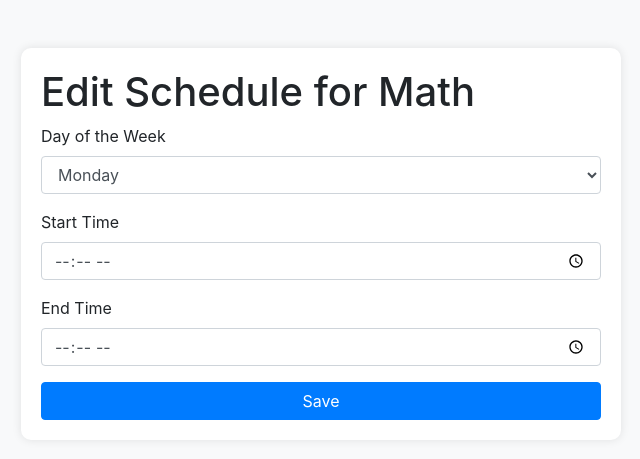
After one commit to Herman-GIT-1/origin, a Flask app: page /admin/course/1/schedule in a window 1280 px wide. The commit adds this page. Shown: the top 459 px of the page, without its empty margins (319-959 px from the left). Run offline with Flask 3, Linux system fonts and the light colour scheme; a user stored in the database is signed in; data comes from the database, SQL or seed files in the repository; both versions use the stored data as it was after the commit.

Commit message:
Schedule update

```diff
--- a/app.py
+++ b/app.py
@@ -5,6 +5,7 @@ from datetime import datetime
 from config import Config
 from extensions import db, mail, login_manager
 from flask_migrate import Migrate
+import enum
 
 app = Flask(__name__)
 app.config.from_object(Config)
@@ -317,14 +318,26 @@ class Course(db.Model):
     code = db.Column(db.String(50), nullable=False, unique=True, index=True)
     teacher_id = db.Column(db.Integer, db.ForeignKey('teacher.id'), nullable=False)
     students = db.relationship('User', secondary='enrollment', back_populates='enrolled_courses')
-    course_schedule = db.relationship('Schedule', backref='course', cascade="all, delete-orphan")
+    course_schedule = db.relationship('Schedule', back_populates='course', cascade="all, delete-orphan")
+
+class DaysOfWeek(enum.Enum):
+    MONDAY = "Monday"
+    TUESDAY = "Tuesday"
+    WEDNESDAY = "Wednesday"
+    THURSDAY = "Thursday"
+    FRIDAY = "Friday"
+    SATURDAY = "Saturday"
+    SUNDAY = "Sunday"
+
 
 class Schedule(db.Model):
     id = db.Column(db.Integer, primary_key=True)
-    course_id = db.Column(db.Integer, db.ForeignKey('course.id'), nullable=False)
-    day_of_week = db.Column(db.String(20), nullable=False)
+    course_id = db.Column(db.Integer, db.ForeignKey('course.id', name="fk_schedule_course"), nullable=False)
+    day_of_week = db.Column(db.Enum(DaysOfWeek), nullable=False)
     start_time = db.Column(db.Time, nullable=False)
     end_time = db.Column(db.Time, nullable=False)
+    course = db.relationship('Course', back_populates='course_schedule')
+
 
 @app.route('/admin_page', methods=['GET', 'POST'])
 @login_required
@@ -421,17 +434,44 @@ def user_courses():
 
 #Module №5
 
-@app.route('/admin/<int:course_id>', methods=['GET', 'POST'])
+@app.route('/admin/course/<int:course_id>/schedule', methods=['GET', 'POST'])
 @login_required
 def edit_course_schedule(course_id):
     course = Course.query.get_or_404(course_id)
+    schedule = Schedule.query.filter_by(course_id=course_id).first()
 
     if request.method == 'POST':
-        course.course_schedule = request.form['course_schedule']
-        db.session.commit()
-        flash('Course schedule updated successfully!', 'success')
-        return redirect(url_for('manage_courses'))
+        try:
+            new_day = request.form['day_of_week']
+            start_time = datetime.strptime(request.form['start_time'], "%H:%M").time()
+            end_time = datetime.strptime(request.form['end_time'], "%H:%M").time()
+
+            if start_time >= end_time:
+                flash('End time must be later than start time.', 'danger')
+                return redirect(url_for('edit_course_schedule', course_id=course_id))
+
+            existing_schedule = Schedule.query.filter_by(course_id=course_id, day_of_week=new_day).first()
+            if existing_schedule and existing_schedule.id != schedule.id:
+                flash('A schedule for this day already exists.', 'warning')
+                return redirect(url_for('edit_course_schedule', course_id=course_id))
+
+            if not schedule:
+                schedule = Schedule(course_id=course_id, day_of_week=new_day, start_time=start_time, end_time=end_time)
+                db.session.add(schedule)
+            else:
+                schedule.day_of_week = new_day
+                schedule.start_time = start_time
+                schedule.end_time = end_time
+
+            db.session.commit()
+            flash('Course schedule updated successfully!', 'success')
+            return redirect(url_for('manage_courses'))
+
+        except ValueError:
+            flash('Invalid time format. Please enter a valid time.', 'danger')
+
     return render_template('edit_course_schedule.html', course=course)
+
 
 #Module №7
 class PayPal:
--- a/paypal.py
+++ b/paypal.py
@@ -22,15 +22,14 @@ def save_payout_to_db(payout_batch_id, amount, currency, recipient_email, sent_d
 
 load_dotenv()
 
-PAYPAL_CLIENT_ID = os.getenv("PAYPAL_CLIENT_ID")
-PAYPAL_SECRET = os.getenv("PAYPAL_SECRET")
+PAYPAL_CLIENT_ID = "AcQ6FbG5mrK_58EgrufausOtcBunRViaSvDeQCGBdJFQ3lUWMYik0hZBZsgTgPLSFNPgbS2-lm7b3HVX"
+PAYPAL_SECRET = "ELScVHSJlO6UmZ3L5NaQIWS37kIaZPNKw6i3JLO5CGHv8nze9qxHzA-V7c5Sngr5cOha8Ts3psQxCd5Q"
 PAYPAL_MODE = os.getenv("PAYPAL_MODE", "sandbox")
 
 PAYPAL_API_BASE = "https://api-m.sandbox.paypal.com" if PAYPAL_MODE == "sandbox" else "https://api-m.paypal.com"
 
 
 def get_access_token():
-    """Получаем OAuth 2.0 токен от PayPal"""
     url = f"{PAYPAL_API_BASE}/v1/oauth2/token"
     headers = {"Accept": "application/json", "Accept-Language": "en_US"}
     data = {"grant_type": "client_credentials"}
@@ -44,7 +43,6 @@ def get_access_token():
 
 
 def create_payout(receiver_email, amount, currency="USD"):
-    """Создаёт выплату через PayPal Payouts API"""
     access_token = get_access_token()
     url = f"{PAYPAL_API_BASE}/v1/payments/payouts"
 
@@ -81,7 +79,6 @@ def create_payout(receiver_email, amount, currency="USD"):
 
 
 def get_payout_status(payout_batch_id):
-    """Проверяет статус выплаты и сохраняет её в базу"""
     access_token = get_access_token()
     url = f"{PAYPAL_API_BASE}/v1/payments/payouts/{payout_batch_id}"
 
@@ -97,7 +94,6 @@ def get_payout_status(payout_batch_id):
         currency = payout_info["items"][0]["payout_item"]["amount"]["currency"]
         sent_date = payout_info["batch_header"]["time_created"]
         recipient_email = payout_info["items"][0]["payout_item"]["receiver"]
-
         sent_date = datetime.strptime(sent_date, "%Y-%m-%dT%H:%M:%SZ")
 
         existing_payout = PayoutHistory.query.filter_by(batch_id=payout_batch_id).first()
--- /dev/null
+++ b/templates/edit_course_schedule.html
@@ -0,0 +1,69 @@
+<!DOCTYPE html>
+<html lang="en">
+<head>
+    <meta charset="UTF-8">
+    <meta name="viewport" content="width=device-width, initial-scale=1.0">
+    <title>Edit Course Schedule</title>
+    <link rel="stylesheet" href="https://cdn.jsdelivr.net/npm/bootstrap@4.3.1/dist/css/bootstrap.min.css">
+    <style>
+        body {
+            background-color: #f8f9fa;
+        }
+        .container {
+            max-width: 600px;
+            background: white;
+            padding: 20px;
+            border-radius: 10px;
+            box-shadow: 0px 0px 10px rgba(0, 0, 0, 0.1);
+        }
+        .btn-primary {
+            width: 100%;
+        }
+    </style>
+</head>
+<body>
+    <div class="container mt-5">
+        <h1>Edit Schedule for {{ course.name }}</h1>
+
+        <form method="POST" onsubmit="return validateTimes()">
+                <div class="form-group">
+                    <label for="day_of_week">Day of the Week</label>
+                    <select name="day_of_week" class="form-control">
+                        <option value="Monday">Monday</option>
+                        <option value="Tuesday">Tuesday</option>
+                        <option value="Wednesday">Wednesday</option>
+                        <option value="Thursday">Thursday</option>
+                        <option value="Friday">Friday</option>
+                        <option value="Saturday">Saturday</option>
+                        <option value="Sunday">Sunday</option>
+                    </select>
+                </div>
+
+            <div class="form-group">
+                <label for="start_time">Start Time</label>
+                <input type="time" id="start_time" name="start_time" class="form-control" value="{{ schedule.start_time.strftime('%H:%M') if schedule else '' }}" required>
+            </div>
+
+            <div class="form-group">
+                <label for="end_time">End Time</label>
+                <input type="time" id="end_time" name="end_time" class="form-control" value="{{ schedule.end_time.strftime('%H:%M') if schedule else '' }}" required>
+            </div>
+
+            <button type="submit" class="btn btn-primary">Save</button>
+        </form>
+
+        <script>
+            function validateTimes() {
+                let startTime = document.getElementById("start_time").value;
+                let endTime = document.getElementById("end_time").value;
+
+                if (startTime && endTime && startTime >= endTime) {
+                    alert("End time must be later than start time.");
+                    return false;
+                }
+                return true;
+            }
+        </script>
+    </div>
+</body>
+</html>
--- a/templates/manage_courses.html
+++ b/templates/manage_courses.html
@@ -66,6 +66,7 @@
                             <form  method="POST" action="{{ url_for('delete_course', course_id=course.id) }}" onsubmit="return confirm('Are you sure you want to delete this course?')">
                                 <button type="submit" class="btn btn-danger btn-sm">Delete</button>
                             </form>
+                            <a href="{{ url_for ('edit_course_schedule', course_id=course.id) }}" class="btn btn-sm btn-warning">Schedule</a>
                             <a href="{{ url_for ('edit_course', course_id=course.id) }}" class="btn btn-sm btn-warning">Edit</a>
                         </td>
                     </tr>
```
Also changed, not shown: migrations/versions/02eacee2dbd2_schedule.py (added, +44 -0 lines), migrations/versions/3f69257105f7_initial_migration.py (deleted, +0 -51 lines), migrations/versions/6f3c82d8656f_new_database.py (added, +119 -0 lines), migrations/versions/b606afa7faba_user_id_delete.py (added, +33 -0 lines), migrations/versions/bda4eb512149_time.py (added, +36 -0 lines), templates/edit_course_shedule.html (deleted, +0 -20 lines), templates/teacher_courses.html (+14 -0 lines), templates/user_courses.html (+18 -2 lines), instance/users.db.
